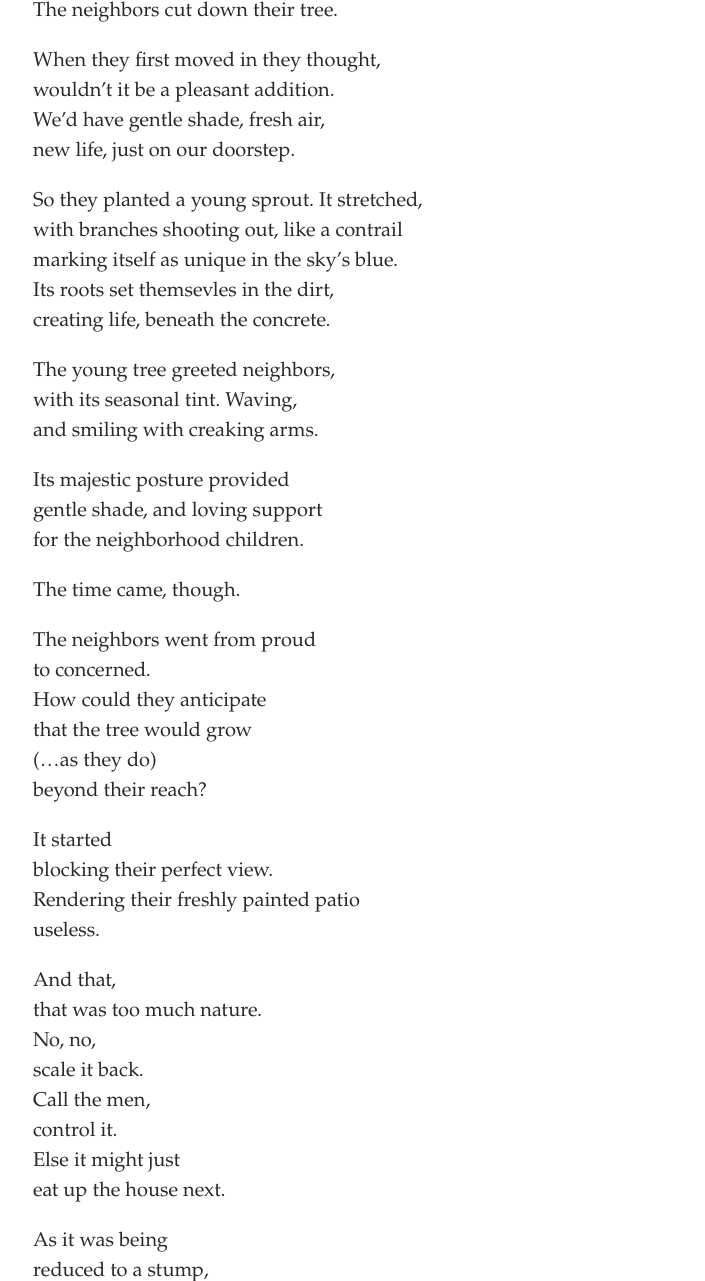
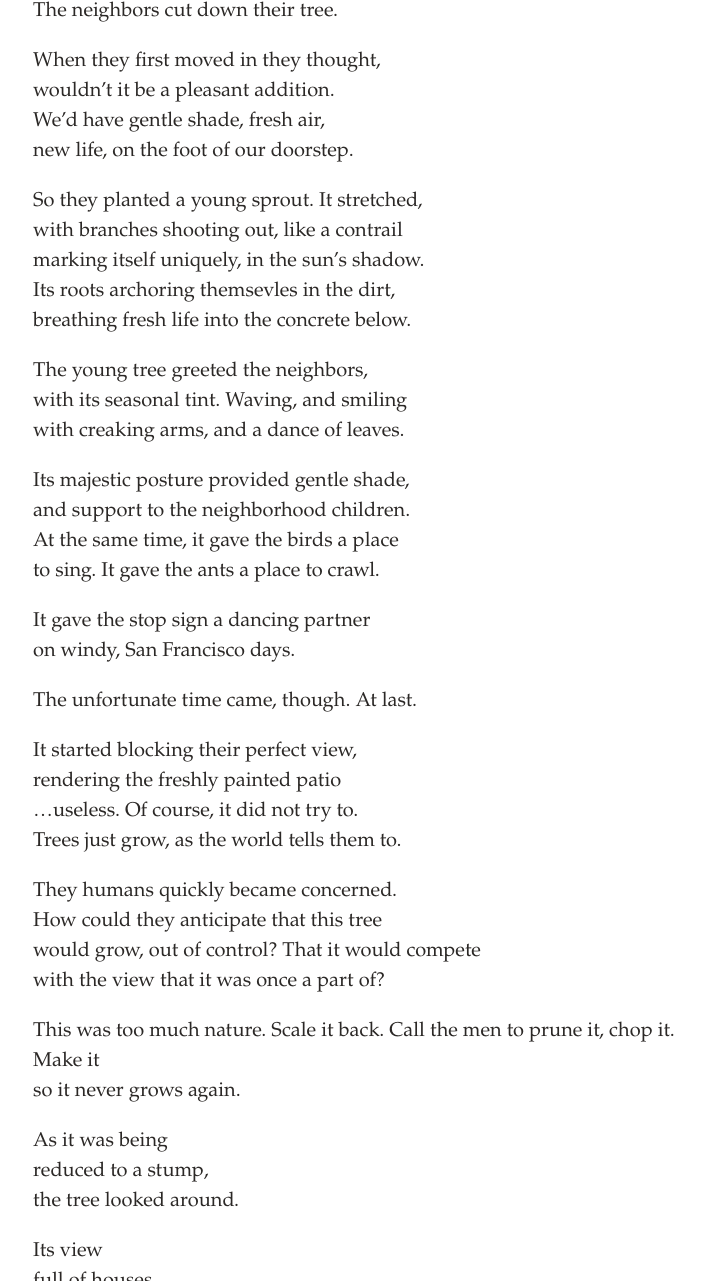
Before and after one commit to svvchen/nervxious, a Jekyll site: the page built from _posts/2020-04-19-tree.markdown, in a window 1280 px wide and 1400 px high, scrolled down 806 px, cut to the strip 119-1400 px from the top of the window. Shown: the whole strip, without its empty margins (285-990 px from the left). Built offline with Jekyll 4.4.1, drawn with Linux system fonts in a browser that asks for light colours; comment, search, counter and statistics services are not loaded.

Commit message:
updating tree v2

```diff
--- a/_posts/2020-04-19-tree.markdown
+++ b/_posts/2020-04-19-tree.markdown
@@ -11,44 +11,41 @@ The neighbors cut down their tree.
 When they first moved in they thought,
 wouldn't it be a pleasant addition.
 We'd have gentle shade, fresh air,
-new life, just on our doorstep.
+new life, on the foot of our doorstep.
 
 So they planted a young sprout. It stretched,
 with branches shooting out, like a contrail
-marking itself as unique in the sky's blue.
-Its roots set themsevles in the dirt,
-creating life, beneath the concrete.
+marking itself uniquely, in the sun's shadow.
+Its roots archoring themsevles in the dirt,
+breathing fresh life into the concrete below.
 
-The young tree greeted neighbors,
-with its seasonal tint. Waving,
-and smiling with creaking arms.
+The young tree greeted the neighbors,
+with its seasonal tint. Waving, and smiling
+with creaking arms, and a dance of leaves.
 
-Its majestic posture provided
-gentle shade, and loving support
-for the neighborhood children.
+Its majestic posture provided gentle shade,
+and support to the neighborhood children.
+At the same time, it gave the birds a place
+to sing. It gave the ants a place to crawl.
 
-The time came, though.
+It gave the stop sign a dancing partner
+on windy, San Francisco days.
 
-The neighbors went from proud
-to concerned.
-How could they anticipate
-that the tree would grow
-(...as they do)
-beyond their reach?
+The unfortunate time came, though. At last.
 
-It started
-blocking their perfect view.
-Rendering their freshly painted patio
-useless.
+It started blocking their perfect view,
+rendering the freshly painted patio
+...useless. Of course, it did not try to.
+Trees just grow, as the world tells them to.
 
-And that,
-that was too much nature.
-No, no,
-scale it back.
-Call the men,
-control it.
-Else it might just
-eat up the house next.
+They humans quickly became concerned.
+How could they anticipate that this tree
+would grow, out of control? That it would compete
+with the view that it was once a part of?
+
+This was too much nature. Scale it back.
+Call the men to prune it, chop it. Make it
+so it never grows again.
 
 As it was being
 reduced to a stump,
```
